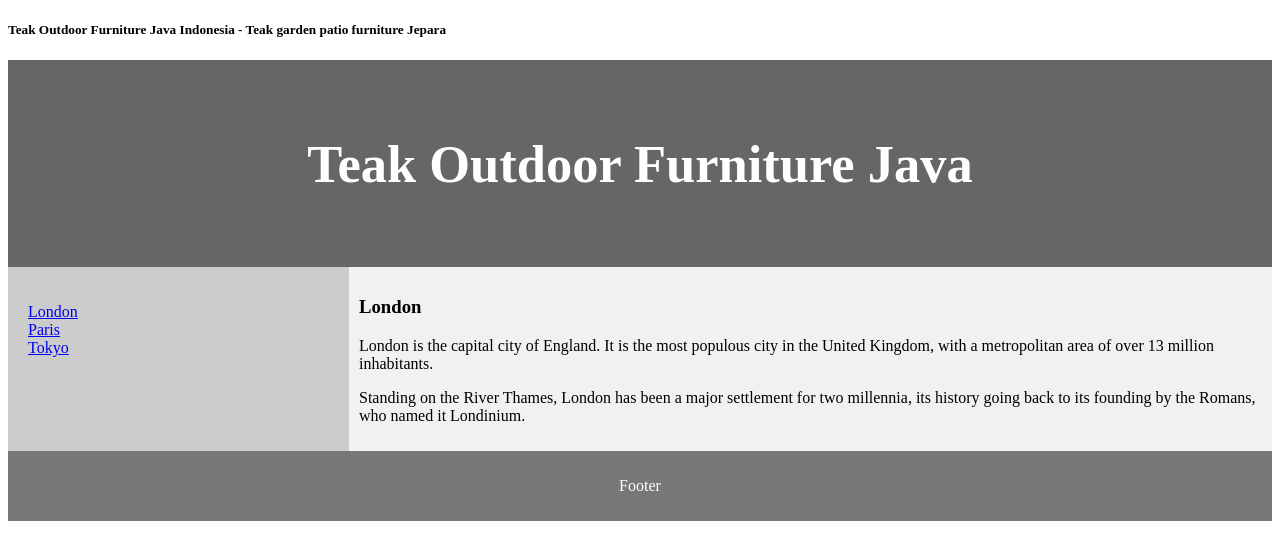
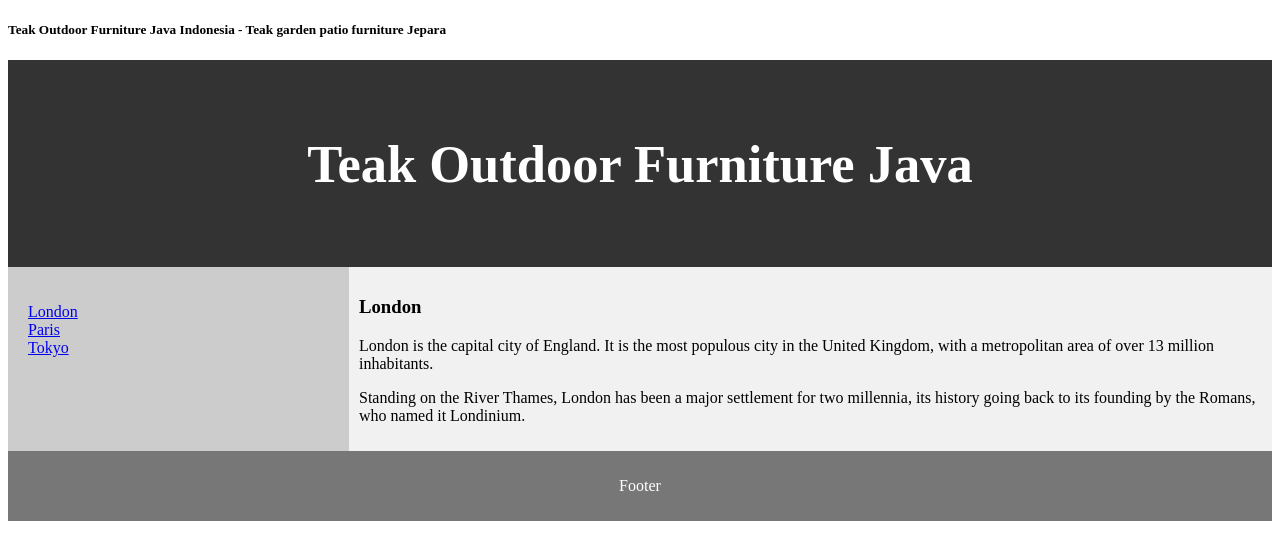
Before and after one commit to Rizaljpr1992/teakoutdoorfurniturejava, a plain HTML site: page index.htm in a window 1280 px wide. Drawn offline with Linux system fonts and the light colour scheme.

Commit message:
Update index.htm

```diff
--- a/index.htm
+++ b/index.htm
@@ -15,7 +15,7 @@ body {
 
 /* Style the header */
 header {
-  background-color: #666;
+  background-color: #333;
   padding: 30px;
   text-align: center;
   font-size: 35px;
```
